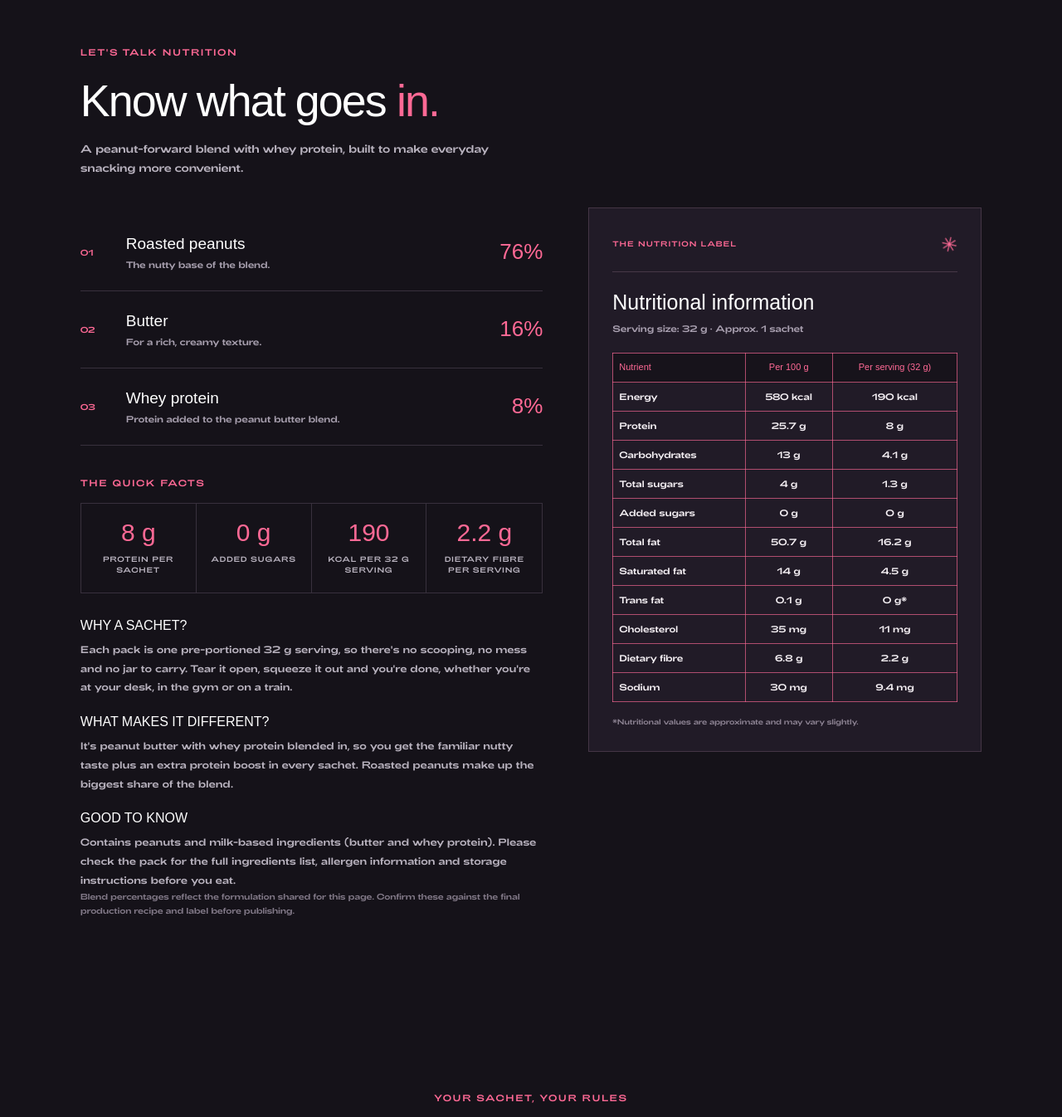
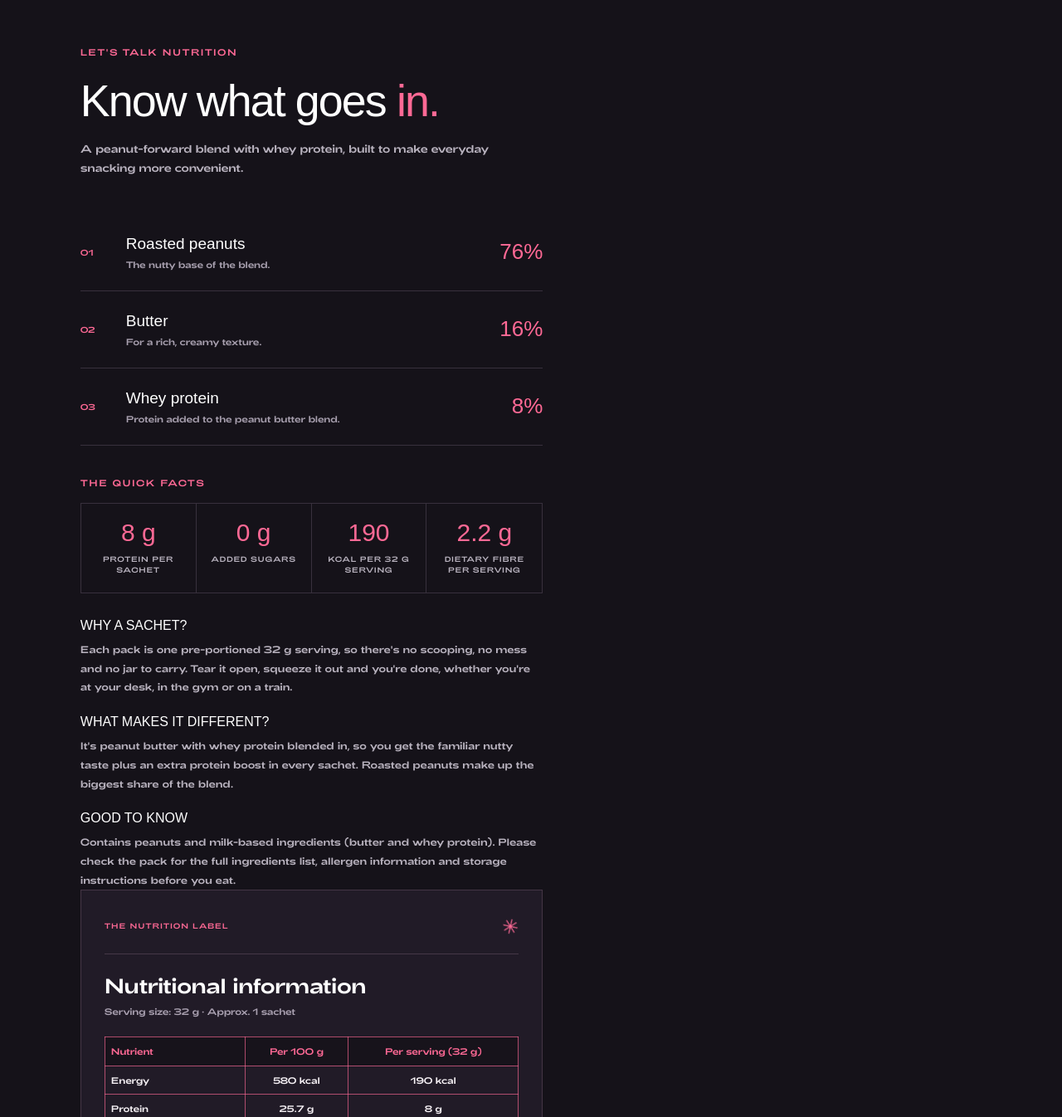
Before and after one commit to Gaurav1504333/WheyOnWheels_catalogue, a Flask app: page / in a window 1280 px wide. Shown: the part 2957-4303 px from the top of the page at 83% size. Run offline with Flask 3, Linux system fonts and the light colour scheme; some web fonts are replaced.

Commit message:
Remove ingredient footnote from index.html
Removed ingredient footnote from the product description.

```diff
--- a/templates/index.html
+++ b/templates/index.html
@@ -110,9 +110,6 @@
               <h4>Good to know</h4>
               <p>Contains peanuts and milk-based ingredients (butter and whey protein). Please check the pack for the full ingredients list, allergen information and storage instructions before you eat.</p>
             </div>
-          </div>
-          <p class="ingredient-footnote">Blend percentages reflect the formulation shared for this page. Confirm these against the final production recipe and label before publishing.</p>
-        </div>
         <div class="nutrition-panel">
           <div class="nutrition-panel-top"><span>THE NUTRITION LABEL</span><span class="nutrition-star">✳</span></div>
           <h3>Nutritional information</h3>
```
